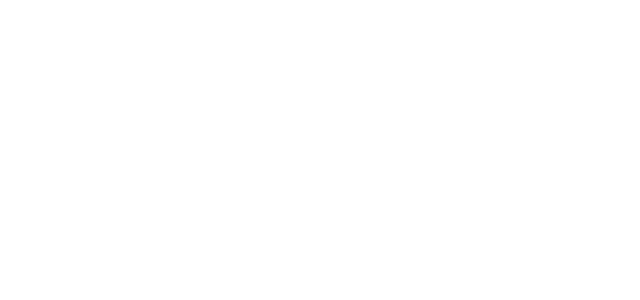
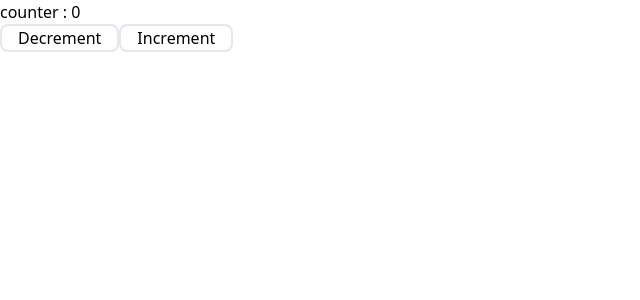
Before and after one commit to 4727yesuraju/React-hooks, a React (Vite) app: page /useContext in a window 1280 px wide. Before the commit this address had no page. Shown: the top 300 px of the page, without its empty margins (0-640 px from the left). Built offline with nearby package versions, Linux system fonts and the light colour scheme.

Commit message:
useContext is completed

```diff
--- a/src/App.jsx
+++ b/src/App.jsx
@@ -6,6 +6,7 @@
 import UseRef from './components/UseRef'
 import UseMemo from './components/UseMemo'
 import UseCallBack from './components/UseCallBack'
+import ContextCounter from './components/ContextCounter'
 function App() {
   const [count, setCount] = useState(0)
 
@@ -18,6 +19,7 @@
           <Route path='/useRef' element={<UseRef />} />
           <Route path='/useMemo' element={<UseMemo />} />
           <Route path='/useCallBack' element={<UseCallBack />} />
+          <Route path='/useContext' element={<ContextCounter />} />
 
       </Routes>
     </div>
--- /dev/null
+++ b/src/components/ContextCounter.jsx
@@ -0,0 +1,27 @@
+import React from 'react'
+import { useAppContext } from '../context/AppContext'
+
+function ContextCounter() {
+    const {count,setCount} = useAppContext();
+
+    const decrement = ()=>{
+        setCount(counter=>--counter)
+    }
+    const increment = ()=>{
+        setCount(counter=>++counter)
+    }
+  return (
+    <div className="flex gap-4 items-center justify-center flex-col h-screen">
+    <h1 className="text-4xl">
+       counter : {count}
+    </h1>
+    <div className="flex gap-4 items-center justify-center text-2xl">
+      <button onClick={decrement} className="btn">Decrement</button>
+      <button onClick={increment} className="btn">Increment</button>
+    </div>
+
+  </div>
+  )
+}
+
+export default ContextCounter
--- a/src/components/Home.jsx
+++ b/src/components/Home.jsx
@@ -19,6 +19,9 @@
       <li>
         <Link to="/useCallBack" >useCallBack</Link>
       </li>
+      <li>
+        <Link to="/useContext" >useContext</Link>
+      </li>
     </ul>
   )
 }
--- /dev/null
+++ b/src/context/AppContext.jsx
@@ -0,0 +1,17 @@
+import React, { createContext, useContext, useState } from 'react'
+
+const AppContext = createContext();
+export const useAppContext = ()=>{
+    return useContext(AppContext)
+}
+
+function AppContextProvider({children}) {
+    const [count,setCount] = useState(0);
+  return (
+    <AppContext.Provider value={{count,setCount}}>
+        {children}
+    </AppContext.Provider>
+  )
+}
+
+export default AppContextProvider
--- a/src/main.jsx
+++ b/src/main.jsx
@@ -3,9 +3,12 @@
 import App from './App.jsx'
 import './index.css'
 import { BrowserRouter } from 'react-router-dom'
+import AppContextProvider from './context/AppContext.jsx'
 
 createRoot(document.getElementById('root')).render(
+  <AppContextProvider>
     <BrowserRouter>
       <App />
     </BrowserRouter>
+  </AppContextProvider>
 )
```
